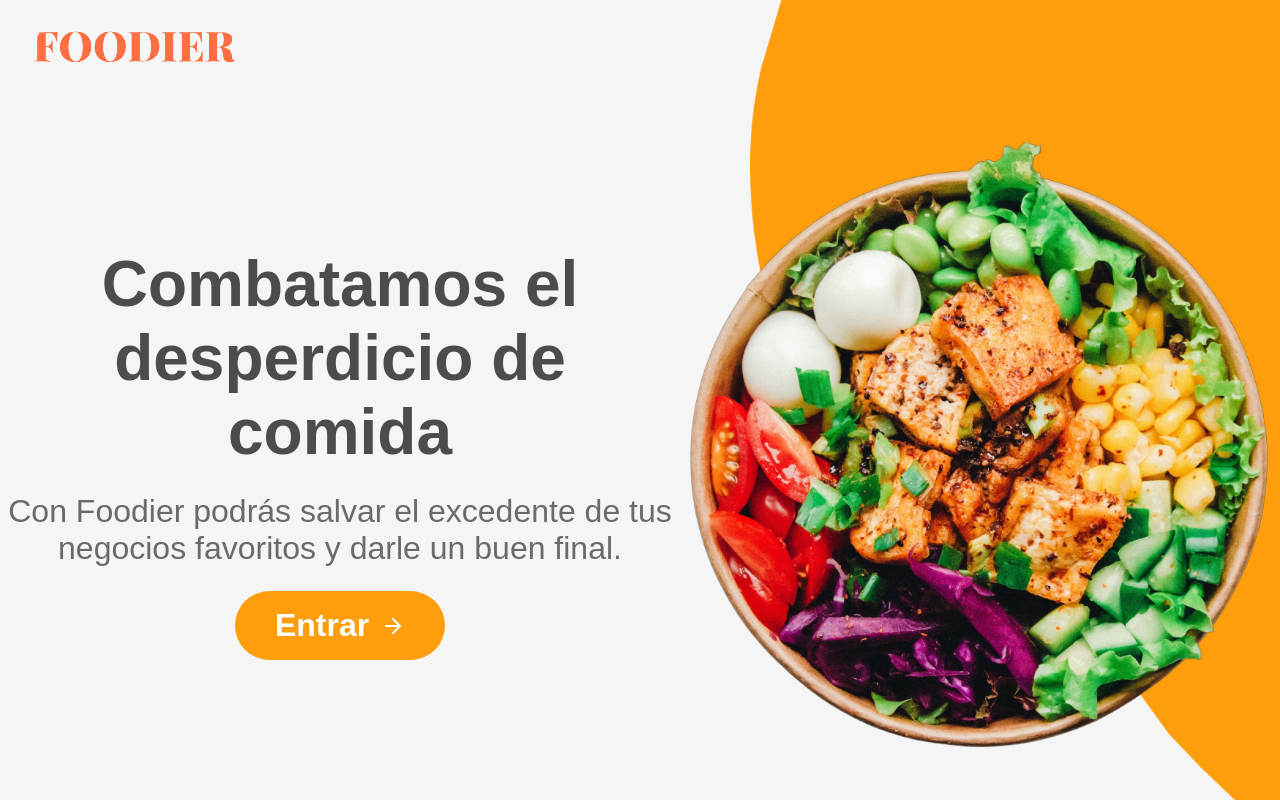
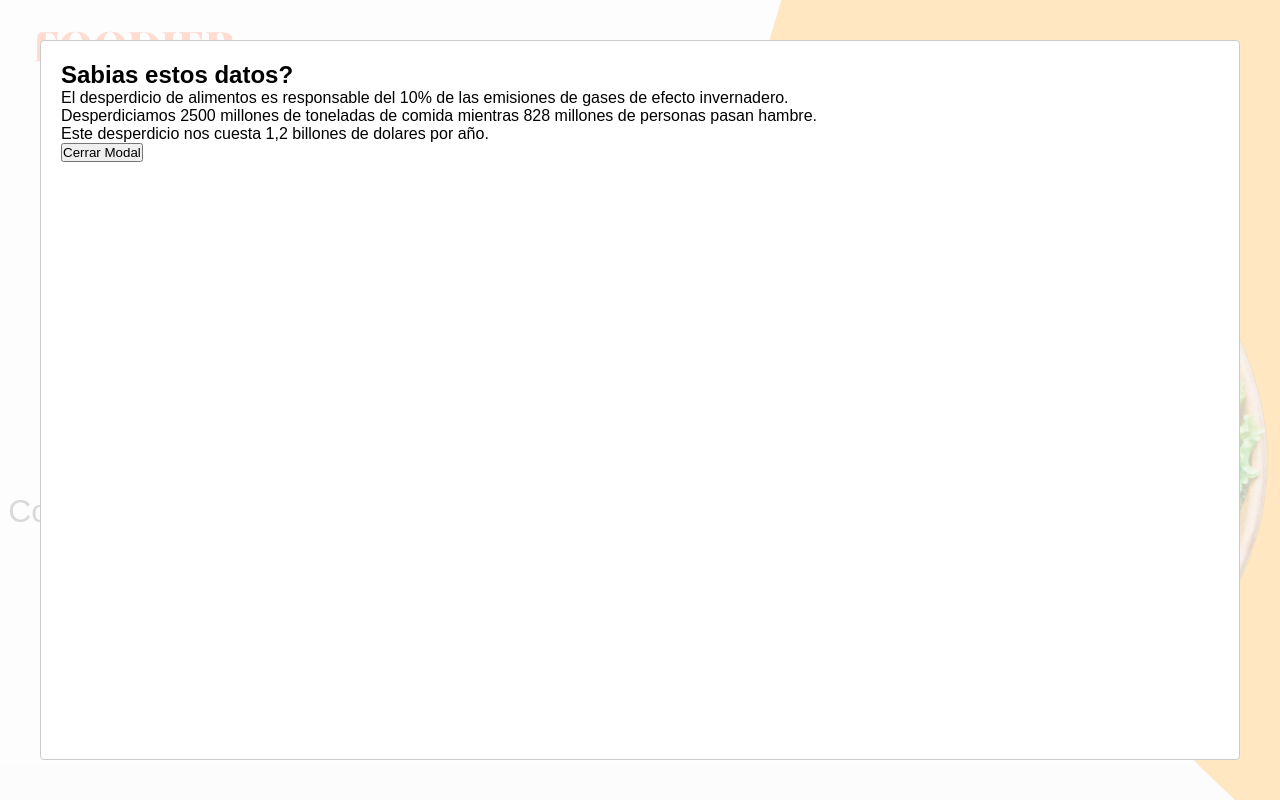
Before and after one commit to AgusLivi/PF--Foodier, a React (Vite) app in the folder Client/: page / in a window 1280 px wide. Shown: the top 800 px of the page. Built offline with nearby package versions, Linux system fonts and the light colour scheme.

Commit message:
modal en landing

```diff
--- a/Client/package.json
+++ b/Client/package.json
@@ -20,9 +20,10 @@
     "react-facebook-login": "^4.1.1",
     "react-google-login": "^5.2.2",
     "react-icons": "^4.11.0",
-    "reactstrap": "^9.2.0",
+    "react-modal": "^3.16.1",
     "react-redux": "^8.1.2",
     "react-router-dom": "^6.16.0",
+    "reactstrap": "^9.2.0",
     "redux": "^4.2.1",
     "redux-thunk": "^2.4.2"
   },
--- a/Client/src/Views/Landing/Landing.jsx
+++ b/Client/src/Views/Landing/Landing.jsx
@@ -1,4 +1,5 @@
-import React from "react";
+import React, { useState, useEffect } from 'react';
+import Modal from 'react-modal';
 import BannerBackground from "../../assets/home-banner-background.png";
 import BannerImage from "../../assets/home-banner-image.png";
 import PickMeals from "../../assets/pick-meals-image.png";
@@ -12,8 +13,19 @@ import Logo from "../../assets/Logo.png";
 import style from './Landing.module.css'
 import { Link } from 'react-router-dom'
 
+const Home = () => {
+  const [modalIsOpen, setModalIsOpen] = useState(false);
 
-const Home = () => {
+  useEffect(() => {
+    // Abre el modal automáticamente después de 2 segundos
+    const timer = setTimeout(() => {
+      setModalIsOpen(true);
+    }, 2000);
+
+    // Limpia el temporizador cuando el componente se desmonta
+    return () => clearTimeout(timer);
+  }, []);
+
   const workInfoData = [
     {
       image: PickMeals,
@@ -32,9 +44,12 @@ const Home = () => {
     },
   ];
 
+  const closeModal = () => {
+    setModalIsOpen(false);
+  };
+
   return (
     <>
-     {/*NavBar sectionn*/}
       <nav>
         <div className={style.navlogocontainer}>
           <img src={Logo} alt="" />
@@ -42,8 +57,6 @@ const Home = () => {
       </nav>
 
       <div className={style.homecontainer}>
-      {/*Home Section*/}
-
         <div className={style.homebannercontainer}>
           <div className={style.homebannerimagecontainer}>
             <img src={BannerBackground} alt="" />
@@ -67,8 +80,6 @@ const Home = () => {
         </div>
       </div>
 
-      {/*Work Section*/}
-
       <div className={style.worksectionwrapper}>
         <div className={style.worksectiontop}>
           <h1 className={style.primaryheading}>¿Cómo funciona?</h1>
@@ -89,7 +100,6 @@ const Home = () => {
         </div>
       </div>
 
- {/*Contact Sections*/}
       <div className={style.contactpagewrapper}>
         <h1 className={style.primaryheading}>Tienes alguna pregunta?</h1>
         <h1 className={style.primaryheading}>Contáctanos!</h1>
@@ -99,7 +109,6 @@ const Home = () => {
         </div>
       </div>
 
-   {/*Footer Section*/}
       <div className={style.footerwrapper}>
         <div className={style.footersectionone}>
           <div className={style.footerlogocontainer}>
@@ -119,10 +128,8 @@ const Home = () => {
         </div>
 
         <div className={style.footersectiontwo}>
-
           <div className={style.footersectioncolumns}>
             <span>1136183553</span>
-
             <span>helpfoodier@gmail.com</span>
           </div>
           <div className={style.footersectioncolumns}>
@@ -131,6 +138,18 @@ const Home = () => {
           </div>
         </div>
       </div>
+
+      <Modal
+        isOpen={modalIsOpen}
+        onRequestClose={closeModal}
+        contentLabel="Ejemplo de Modal"
+      >
+        <h2>Sabias estos datos?</h2>
+      <p>El desperdicio de alimentos es responsable del 10% de las emisiones de gases de efecto invernadero.</p>
+      <p>Desperdiciamos 2500 millones de toneladas de comida mientras 828 millones de personas pasan hambre.</p>
+      <p>Este desperdicio nos cuesta 1,2 billones de dolares por año.</p>
+        <button onClick={closeModal}>Cerrar Modal</button>
+      </Modal>
     </>
   );
 };
--- a/Client/src/Views/Landing/Landing.module.css
+++ b/Client/src/Views/Landing/Landing.module.css
@@ -428,3 +428,4 @@ nav {
     display: none;
   }
 }
+/* Estilos para el contenido del modal */
```
Also changed, not shown: 1 other file (tests, documents, lock files or other folders). Lines whose indentation alone changed are shown as unchanged.
